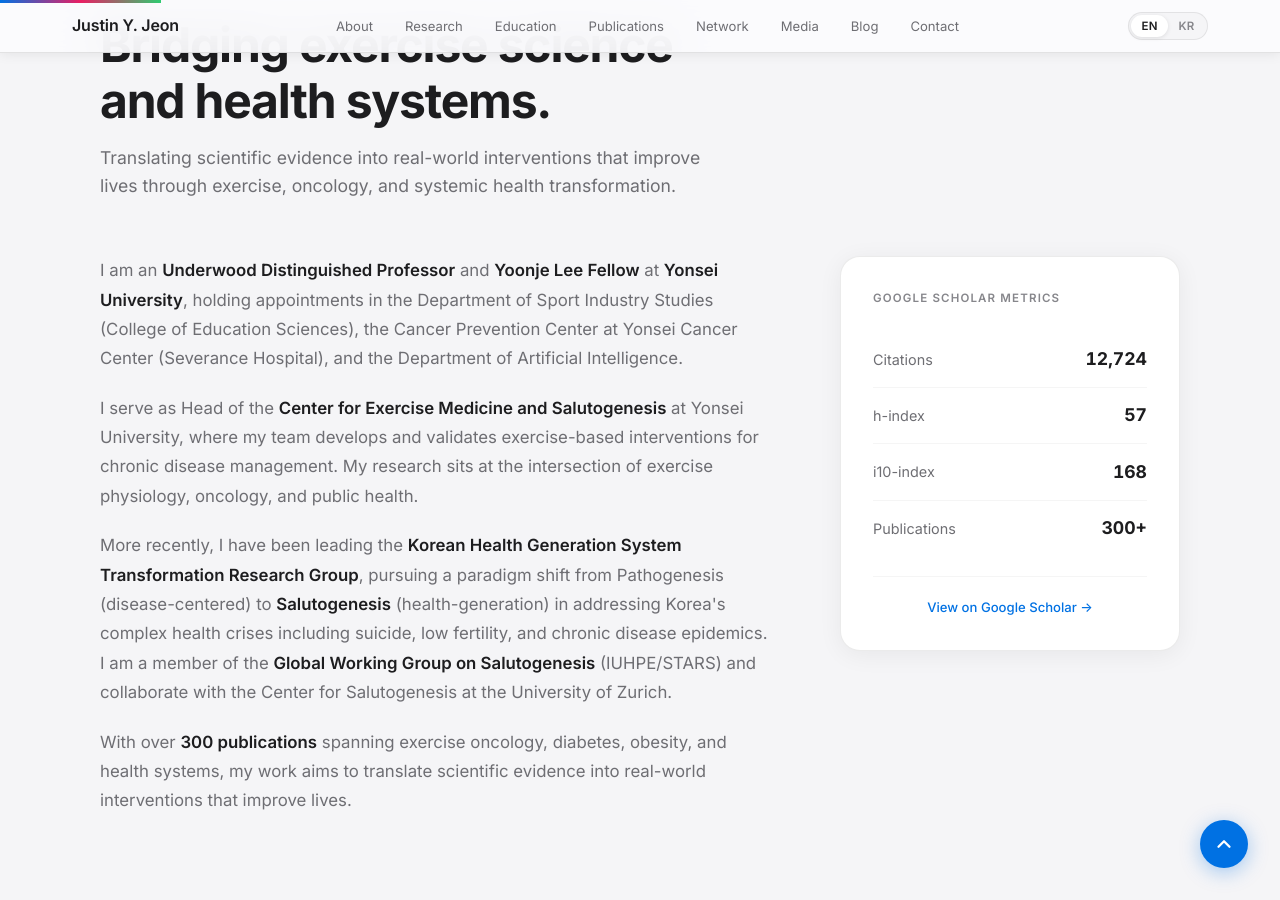
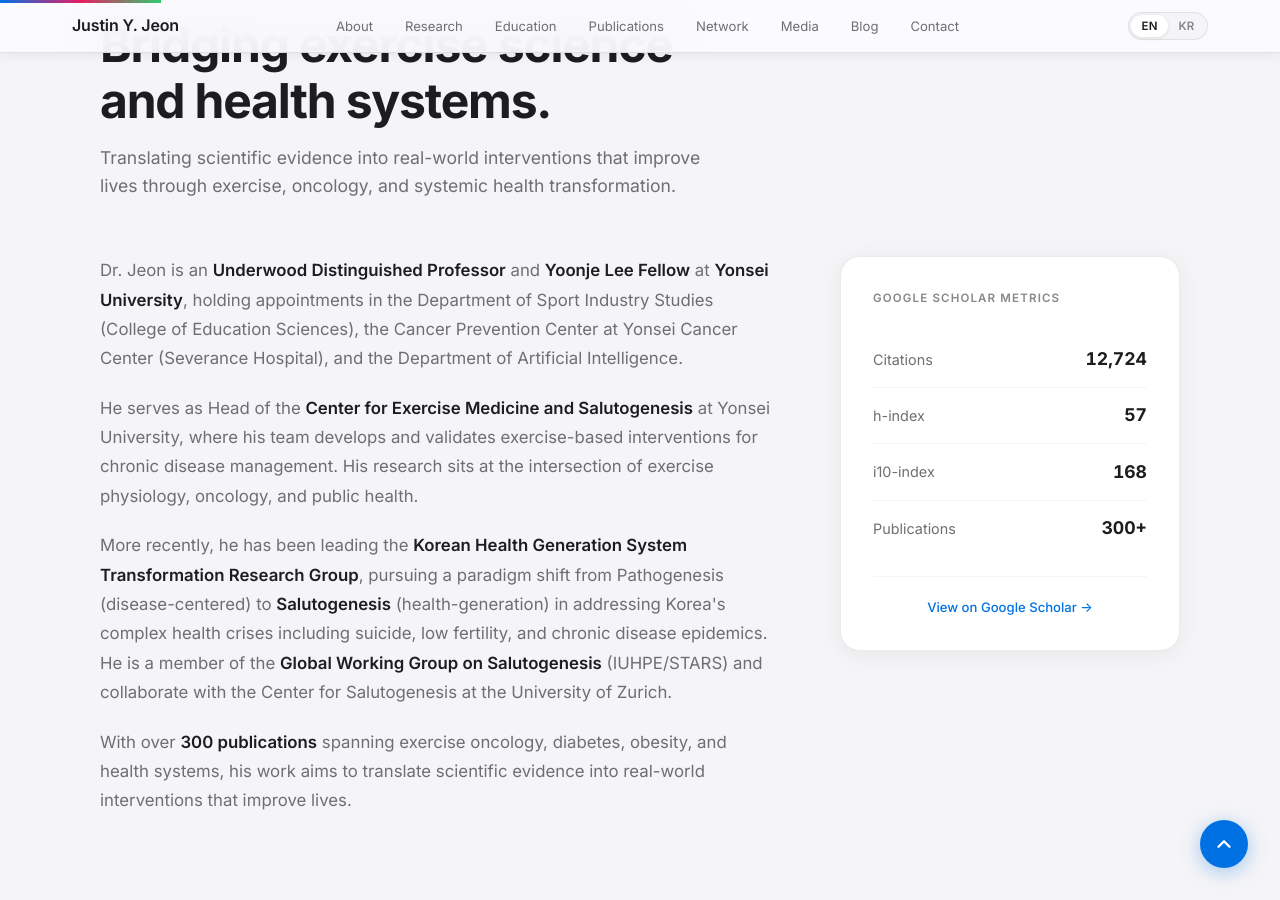
Before and after one commit to justinjeon70-hue/justin-jeon-website, a Jekyll site: the page built from index.html, in a window 1280 px wide and 900 px high, scrolled down 1070 px. Built offline with Jekyll 4.4.1, drawn with Linux system fonts in a browser that asks for light colours; some of the changed text lies outside the part shown.

Commit message:
Change bio text to third person, fix Korean name to 전용관, remove welcome message
Co-Authored-By: Claude Opus 4.6 <noreply@anthropic.com>

```diff
--- a/index.html
+++ b/index.html
@@ -1170,25 +1170,25 @@ layout: null
         <div class="about-layout">
             <div class="about-text">
                 <p class="fade-in" data-i18n="about.p1" data-i18n-html="true">
-                    I am an <strong>Underwood Distinguished Professor</strong> and <strong>Yoonje Lee Fellow</strong> at <strong>Yonsei University</strong>, holding appointments in the
+                    Dr. Jeon is an <strong>Underwood Distinguished Professor</strong> and <strong>Yoonje Lee Fellow</strong> at <strong>Yonsei University</strong>, holding appointments in the
                     Department of Sport Industry Studies (College of Education Sciences), the Cancer Prevention Center at Yonsei Cancer Center
                     (Severance Hospital), and the Department of Artificial Intelligence.
                 </p>
                 <p class="fade-in" data-i18n="about.p2" data-i18n-html="true">
-                    I serve as Head of the <strong>Center for Exercise Medicine and Salutogenesis</strong> at Yonsei University,
-                    where my team develops and validates exercise-based interventions for chronic disease management. My research sits at the
+                    He serves as Head of the <strong>Center for Exercise Medicine and Salutogenesis</strong> at Yonsei University,
+                    where his team develops and validates exercise-based interventions for chronic disease management. His research sits at the
                     intersection of exercise physiology, oncology, and public health.
                 </p>
                 <p class="fade-in" data-i18n="about.p3" data-i18n-html="true">
-                    More recently, I have been leading the <strong>Korean Health Generation System Transformation Research Group</strong>,
+                    More recently, he has been leading the <strong>Korean Health Generation System Transformation Research Group</strong>,
                     pursuing a paradigm shift from Pathogenesis (disease-centered) to <strong>Salutogenesis</strong> (health-generation) in addressing
-                    Korea's complex health crises including suicide, low fertility, and chronic disease epidemics. I am a member of the
+                    Korea's complex health crises including suicide, low fertility, and chronic disease epidemics. He is a member of the
                     <strong>Global Working Group on Salutogenesis</strong> (IUHPE/STARS) and collaborate with the Center for Salutogenesis at
                     the University of Zurich.
                 </p>
                 <p class="fade-in" data-i18n="about.p4" data-i18n-html="true">
                     With over <strong>300 publications</strong> spanning exercise oncology, diabetes, obesity, and health systems,
-                    my work aims to translate scientific evidence into real-world interventions that improve lives.
+                    his work aims to translate scientific evidence into real-world interventions that improve lives.
                 </p>
             </div>
             <div class="fade-in">
@@ -1474,7 +1474,7 @@ layout: null
     <div class="section-inner">
         <p class="section-label slide-left" data-i18n="contact.label">Contact</p>
         <h2 class="section-heading slide-left" data-i18n="contact.heading">Get in touch.</h2>
-        <p class="section-subheading slide-left" data-i18n="contact.sub">I welcome inquiries about research collaborations, speaking engagements, and academic partnerships.</p>
+        <p class="section-subheading slide-left" data-i18n="contact.sub">For research collaborations, speaking engagements, and academic partnerships.</p>
         <div class="contact-grid">
             <div class="contact-card glow-card fade-in">
                 <div class="contact-icon-wrap">&#9993;</div>
```
Also changed, not shown: other parts of index.html (+3 -3 lines).
